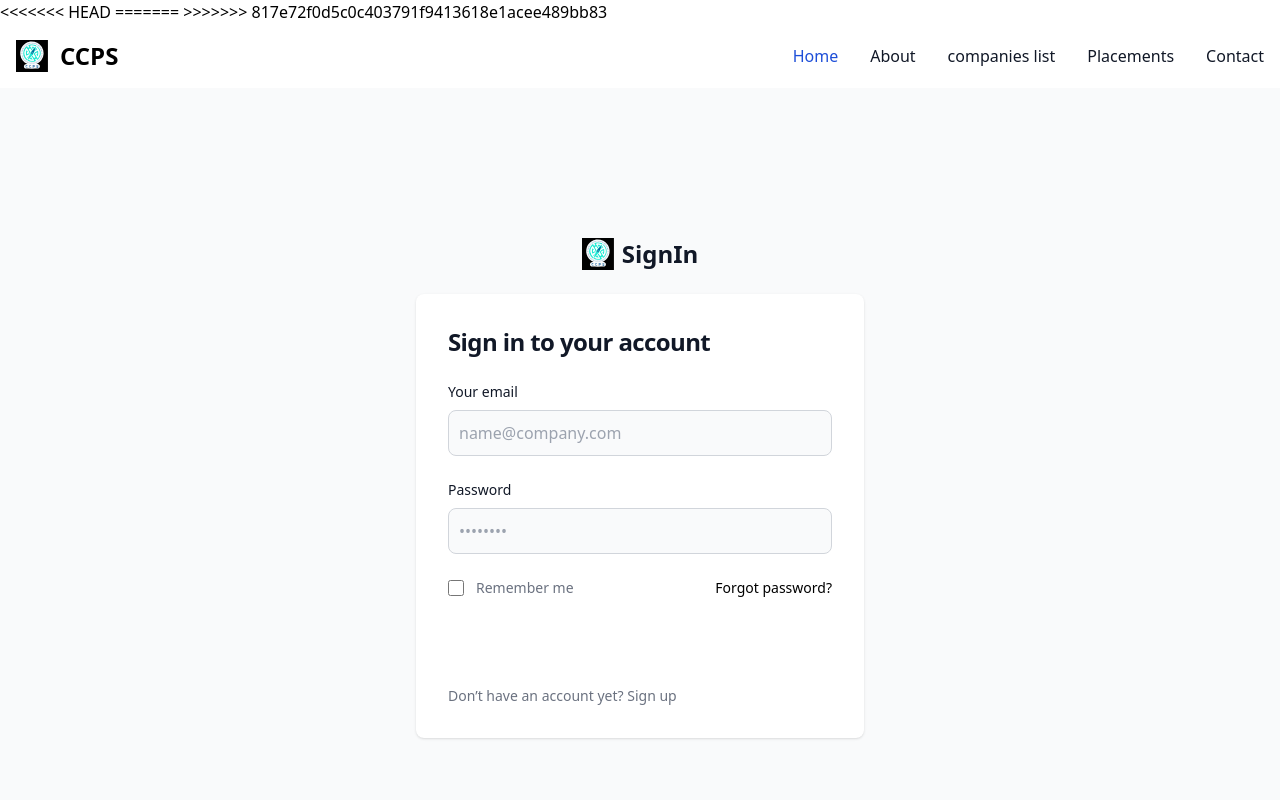
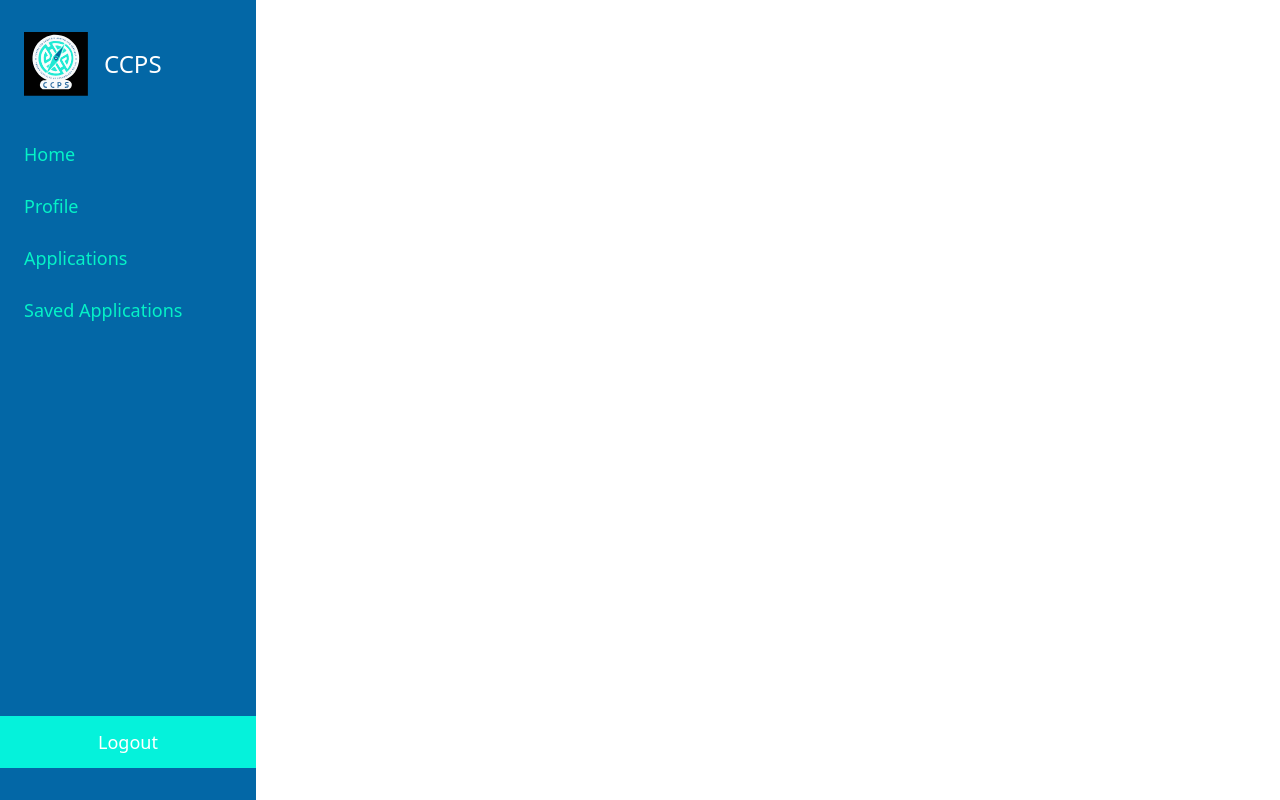
Before and after one commit to yuvraj-rathod-1202/Centre-for-Career-Planning-and-Services-Portal, a React (Vite) app in the folder frontend/: page / in a window 1280 px wide. Shown: the top 800 px of the page. Built offline with nearby package versions, Linux system fonts and the light colour scheme.

Commit message:
sidebar implemented

```diff
--- a/frontend/index.html
+++ b/frontend/index.html
@@ -5,7 +5,6 @@
     <link rel="icon" type="image/svg+xml" href="/ccps.svg" />
     <meta name="viewport" content="width=device-width, initial-scale=1.0" />
     <title>CCPS Portal</title>
-<<<<<<< HEAD
     <link rel="preconnect" href="https://fonts.googleapis.com">
 <link rel="preconnect" href="https://fonts.gstatic.com" crossorigin>
 <link href="https://fonts.googleapis.com/css2?family=Lato:ital,wght@0,100;0,300;0,400;0,700;0,900;1,100;1,300;1,400;1,700;1,900&family=Montserrat:ital,wght@0,100..900;1,100..900&display=swap" rel="stylesheet">
@@ -17,9 +16,6 @@
     <link rel="preconnect" href="https://fonts.googleapis.com">
 <link rel="preconnect" href="https://fonts.gstatic.com" crossorigin>
 <link href="https://fonts.googleapis.com/css2?family=Lato:ital,wght@0,100;0,300;0,400;0,700;0,900;1,100;1,300;1,400;1,700;1,900&display=swap" rel="stylesheet">
-=======
-    <link rel="stylesheet" href="style.css">
->>>>>>> 817e72f0d5c0c403791f9413618e1acee489bb83
   </head>
   <body>
     <div id="root">
--- a/frontend/src/App.jsx
+++ b/frontend/src/App.jsx
@@ -3,13 +3,15 @@ import Footer from './components/Footer';
 import './index.css'; // Ensure Tailwind CSS is imported
 import SignInForm from './components/SignInForm';
 import Navbar from './components/Navbar';
+import Sidebar from './components/Sidebar';
 
 function App() {
   return (
     <div>
-      <Navbar/>
+      <Sidebar/> {/* for testing purposes */}
+      {/* <Navbar/>
      <SignInForm />
-      <Footer />
+      <Footer /> */}
     </div>
   );
 }
--- /dev/null
+++ b/frontend/src/components/Sidebar.jsx
@@ -0,0 +1,33 @@
+import React from 'react';
+
+const Sidebar = () => {
+  return (
+    <div className="h-screen w-64 bg-[#0367A6] flex flex-col justify-between text-white">
+      {/* Top Section */}
+      <div>
+        {/* Logo Section with Homepage Redirect */}
+        <div className="flex items-center justify-start mt-8 ml-6">
+          <a href="/" className="flex items-center">
+            <img src="./ccps.svg" alt="Logo" className="h-16 w-16" />
+            <span className="ml-4 text-2xl font-montserrat">CCPS</span>
+          </a>
+        </div>
+
+        {/* Navigation Links */}
+        <div className="flex flex-col mt-8">
+          <a href="home" className="text-lg font-montserrat text-[#05F2C7] py-3 pl-6 hover:bg-[#03658C]">Home</a>
+          <a href="profile" className="text-lg font-montserrat text-[#05F2C7] py-3 pl-6 hover:bg-[#03658C]">Profile</a>
+          <a href="applications" className="text-lg font-montserrat text-[#05F2C7] py-3 pl-6 hover:bg-[#03658C]">Applications</a>
+          <a href="saved-applications" className="text-lg font-montserrat text-[#05F2C7] py-3 pl-6 hover:bg-[#03658C]">Saved Applications</a>
+        </div>
+      </div>
+
+      {/* Logout Button */}
+      <div className="mb-8">
+        <button className="w-full text-lg font-lato text-white bg-[#05F2DB] py-3 hover:bg-[#05F2C7]">Logout</button>
+      </div>
+    </div>
+  );
+};
+
+export default Sidebar;
```
Also changed, not shown: 1 other file (tests, documents, lock files or other folders).
